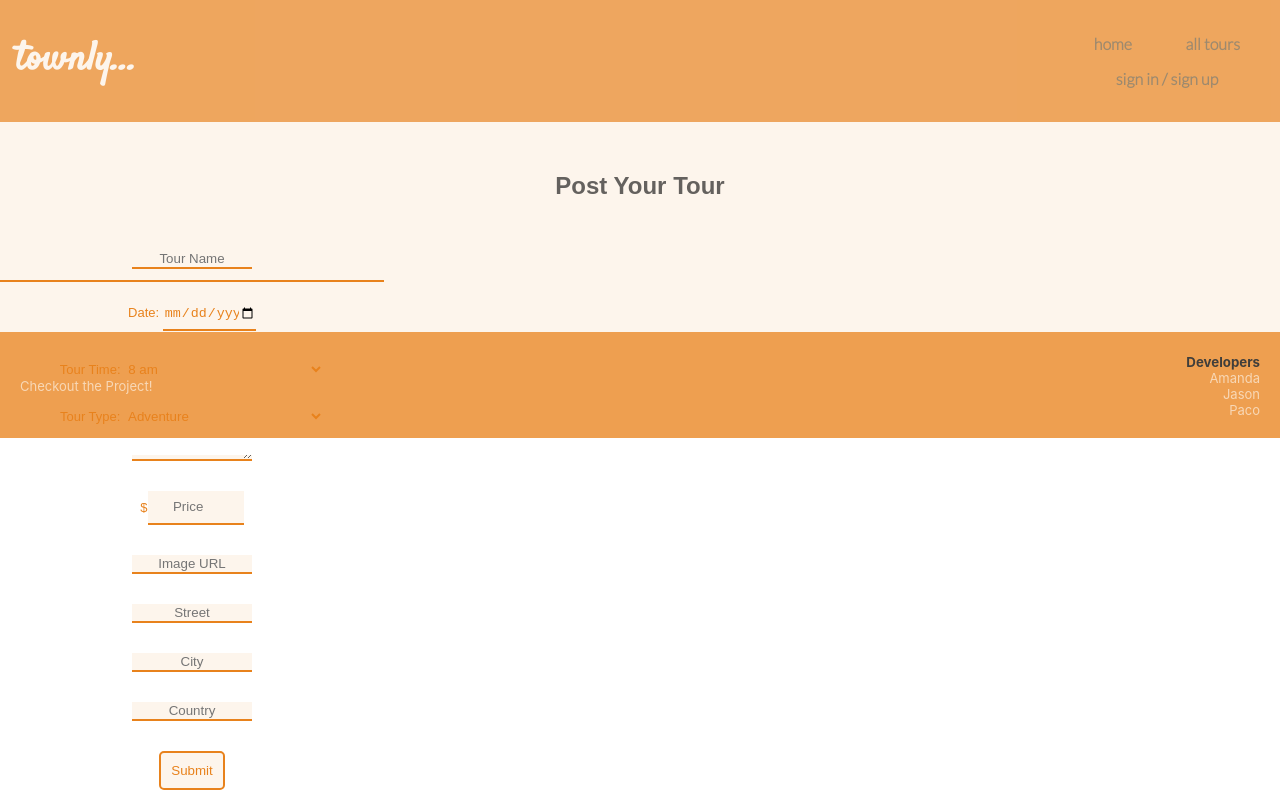
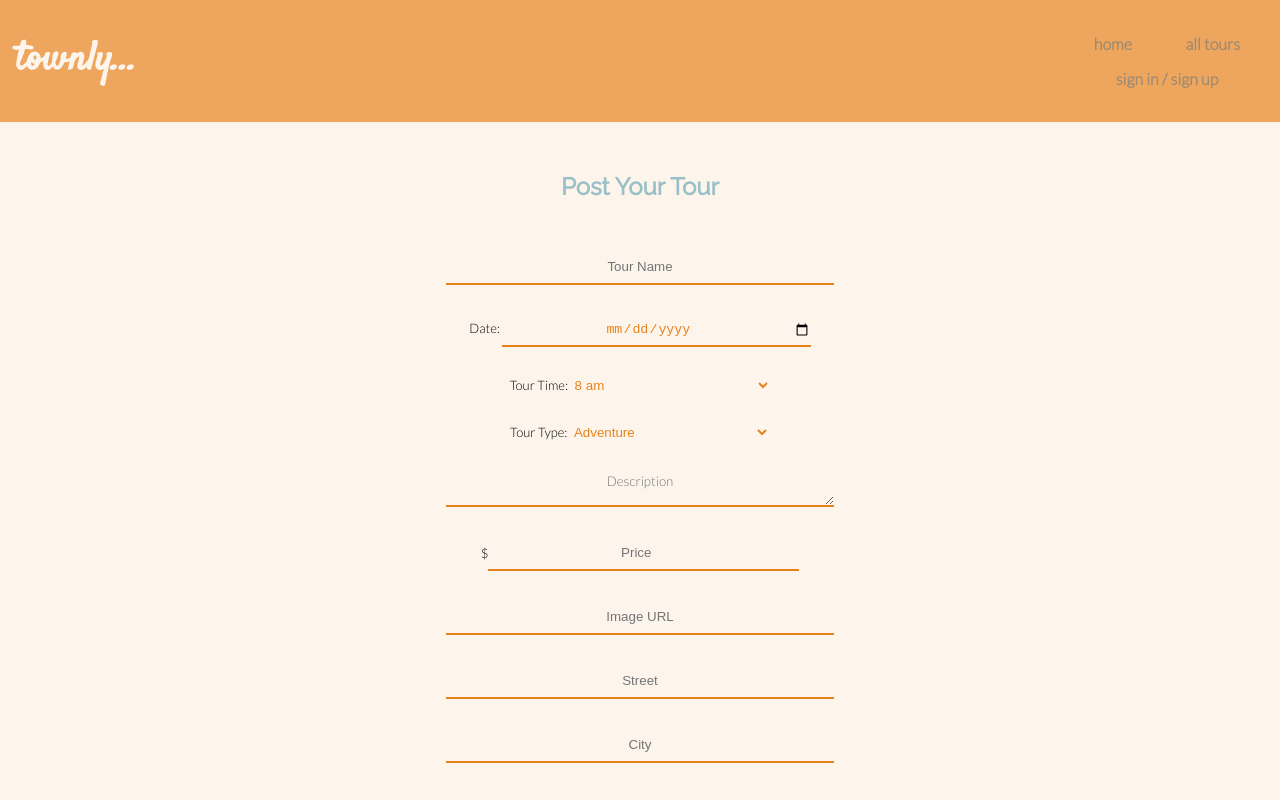
Before and after one commit to Jason-Berkower/townly, a React (Create React App) app in the folder client/: page /create-tour in a window 1280 px wide. Shown: the top 800 px of the page. Built offline with nearby package versions, Linux system fonts and the light colour scheme; a web font is replaced by a local one.

Commit message:
various css

```diff
--- a/client/src/components/CSS/SignIn.css
+++ b/client/src/components/CSS/SignIn.css
@@ -8,7 +8,7 @@
 }
 
 h3 {
-  font-family: ‘Raleway’, sans-serif;
+  font-family: 'Raleway', sans-serif;
   margin: 50px;
   opacity: 0.6;
 }
--- a/client/src/components/CSS/SignUp.css
+++ b/client/src/components/CSS/SignUp.css
@@ -8,12 +8,12 @@
 }
 
 h3 {
-  font-family: ‘Raleway’, sans-serif;
+  font-family: 'Raleway', sans-serif;
   margin: 50px;
   opacity: 0.6;
 }
 
-form {
+/* form {
   display: flex;
   flex-direction: column;
   margin-bottom: 50px;
@@ -25,7 +25,7 @@
   background-color: #fdf5ec;
   color: #e8821c;
   justify-content: center;
-}
+} */
 
 .submit {
   margin-bottom: 30px;
--- a/client/src/screens/CSS/createtour.css
+++ b/client/src/screens/CSS/createtour.css
@@ -1,7 +1,8 @@
 #h2 {
-  font-family: ‘Raleway’, sans-serif;
+  font-family: "Raleway", sans-serif;
   margin: 50px;
   opacity: 0.6;
+  color: #589ead;
 }
 
 #tourform {
@@ -11,12 +12,12 @@
   justify-content: flex-start;
   align-content: flex-start;
   align-items: center;
-  font-family: ‘Lato’, sans-serif;
+  font-family: "Lato", sans-serif;
   font-size: 13px;
 }
 
 textarea {
-  font-family: ‘Lato’, sans-serif;
+  font-family: "Lato", sans-serif;
   max-width: 30%;
 }
 
--- a/client/src/screens/CSS/tourdetails.css
+++ b/client/src/screens/CSS/tourdetails.css
@@ -11,7 +11,7 @@
 
 .tour-detail-img{
   border-radius: 6%;
-  width: 50%;
+  width: 45%;
 }
 
 .tourGuideLink {
--- a/client/src/screens/CSS/tourlist.css
+++ b/client/src/screens/CSS/tourlist.css
@@ -9,8 +9,22 @@
   color: #589EAD;
 }
 
+.tourTitle{
+  color: #589EAD;
+
+}
+
 .tourListImg{
   border-radius: 6%;
   width: 50%;
   padding-top: 6px;
 }
+
+
+.showDetailsWrap{
+  padding-bottom: 6px;
+
+}
+#showDetails{
+  padding-bottom: 2px;
+}
--- a/client/src/screens/TourDetails.jsx
+++ b/client/src/screens/TourDetails.jsx
@@ -39,7 +39,7 @@
   return (
     <div className="tourDetails">
       <h1 id="title">{tourDetails.name}</h1>
-      <h3>{tourDetails.type}</h3>
+      <h3>{tourDetails.type} tour</h3>
       <h6>
         {tourDetails.city}, {tourDetails.country}
       </h6>
--- a/client/src/screens/TourList.jsx
+++ b/client/src/screens/TourList.jsx
@@ -22,14 +22,14 @@
       {tours.map((tour, index) => {
         return (
           <div key={index}>
-            <h2>{tour.name}</h2>
+            <h2 className="tourTitle">{tour.name}</h2>
             <h4>{tour.type} tour</h4>
             <h5>
               {tour.city}, {tour.country}
             </h5>
             <img className="tourListImg" src={tour.imgURL} alt="" />
-            <div className="tour-edit">
-              <Link className="show-details" to={`/tours/${tour._id}`}>show details</Link>
+            <div className="showDetailsWrap">
+              <Link id="showDetails" to={`/tours/${tour._id}`}>show details</Link>
             </div>
           </div>
         );
```
